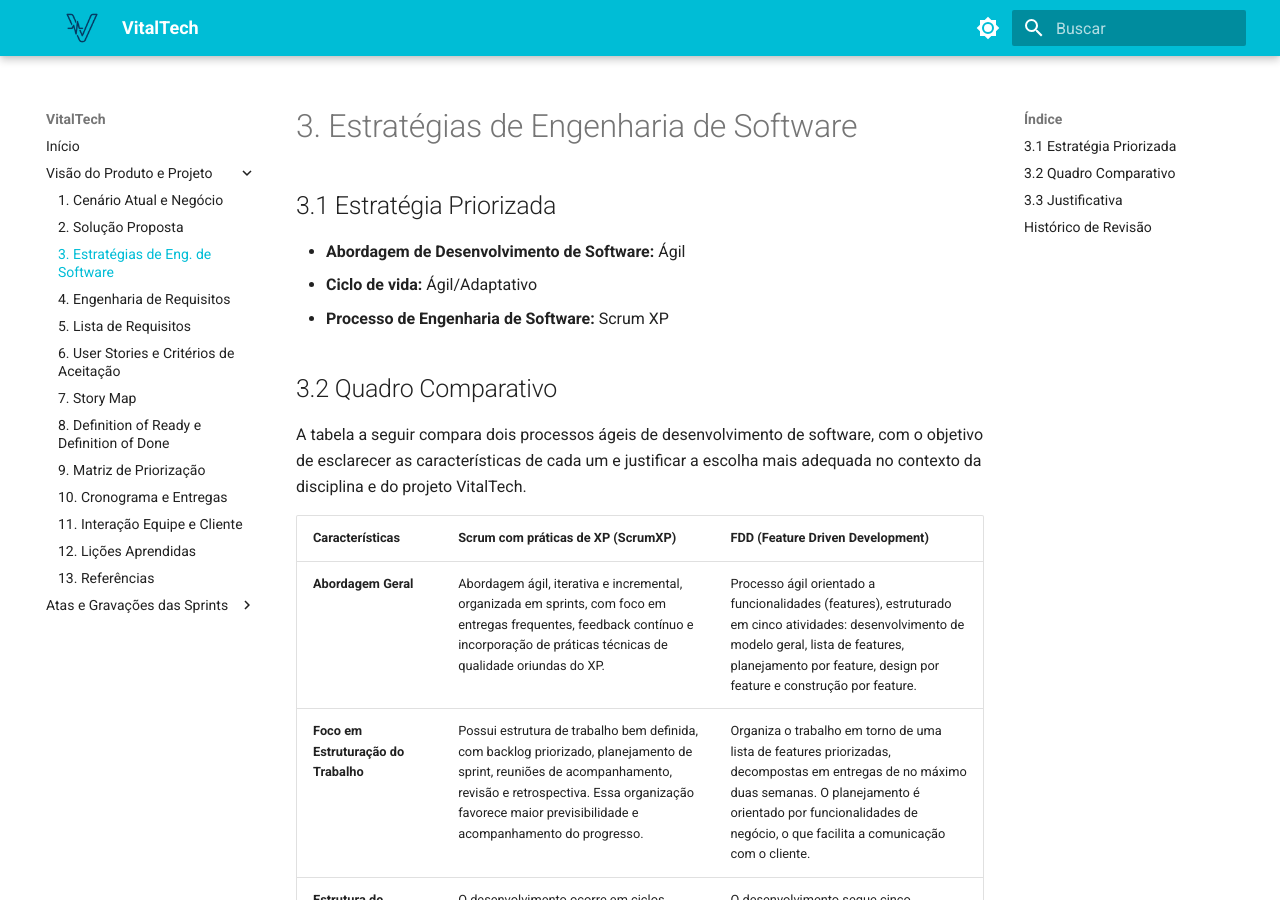
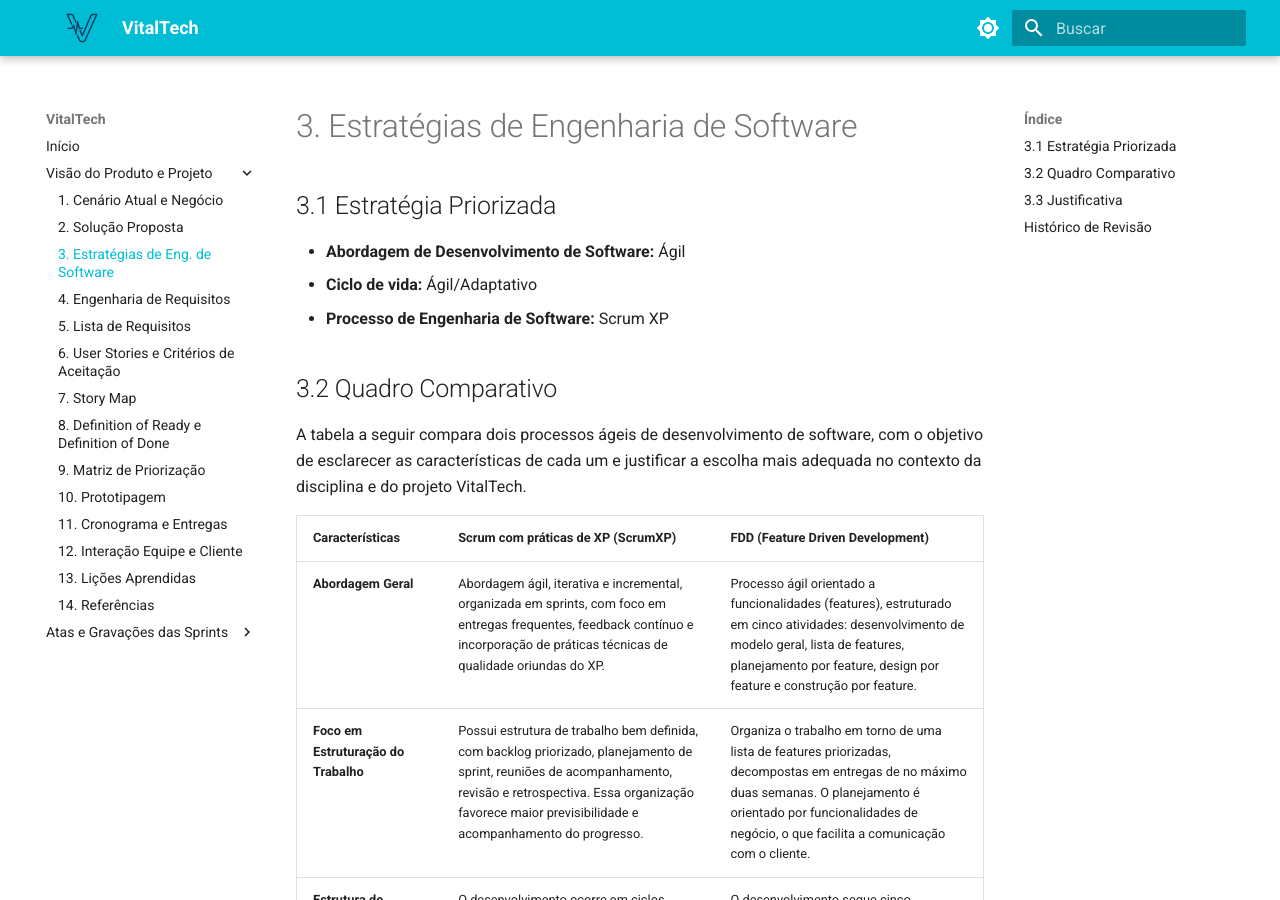
Before and after one commit to mdsreq-fga-unb/REQ-2026.1-T01-VitalTech, an MkDocs documentation site: the page built from docs/visao/estrategias_eng_soft.md, in a window 1280 px wide and 900 px high. Built offline with MkDocs 1.6.1 and Material for MkDocs 9.7.7, drawn with Linux system fonts in a browser that asks for light colours.

Commit message:
Adiciona protótipo ao page

```diff
--- a/mkdocs.yml
+++ b/mkdocs.yml
@@ -40,10 +40,11 @@ nav:
       - 7. Story Map: visao/story_map.md
       - 8. Definition of Ready e Definition of Done: visao/dor_dod.md
       - 9. Matriz de Priorização: visao/priorizacao.md
-      - 10. Cronograma e Entregas: visao/cronograma.md
-      - 11. Interação Equipe e Cliente: visao/interacao.md
-      - 12. Lições Aprendidas: visao/licoes_aprendidas.md
-      - 13. Referências: visao/referencias.md
+      - 10. Prototipagem: visao/prototipagem.md
+      - 11. Cronograma e Entregas: visao/cronograma.md
+      - 12. Interação Equipe e Cliente: visao/interacao.md
+      - 13. Lições Aprendidas: visao/licoes_aprendidas.md
+      - 14. Referências: visao/referencias.md
   - Atas e Gravações das Sprints:
       - Sprint 0:
           - Reunião 1 (Elicitação): sprints/sprint0/reuniao1.md
```
